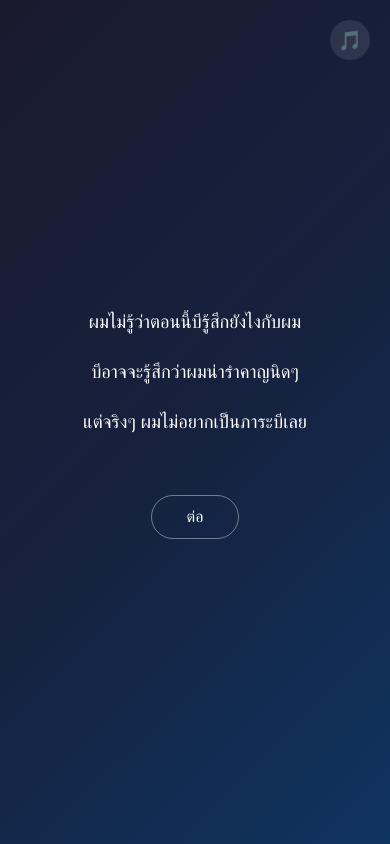
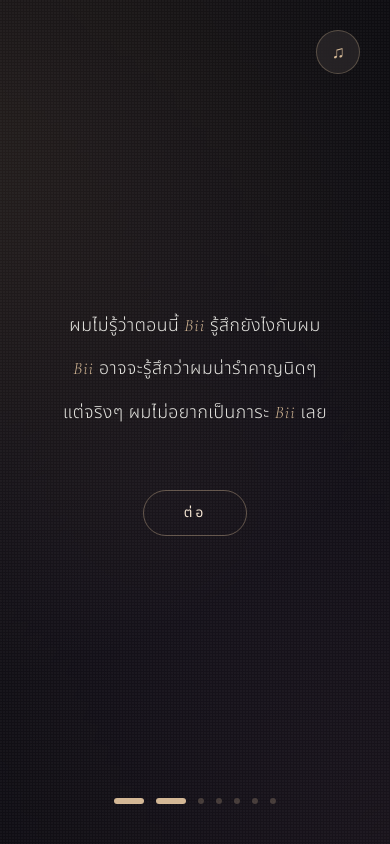
Before and after one commit to jingwei95/bii, a plain HTML site: page index.html in a window 390 px wide. Both pictures are taken after a click on the button "เริ่ม". Drawn offline with nearby package versions, Linux system fonts and the light colour scheme.

Commit message:
Update index.html

```diff
--- a/index.html
+++ b/index.html
@@ -3,139 +3,338 @@
 <head>
 <meta charset="UTF-8">
 <meta name="viewport" content="width=device-width, initial-scale=1.0">
-<title>ถึงบี 🤍</title>
+<title>To Bii 🤍</title>
+<link href="https://fonts.googleapis.com/css2?family=Cormorant+Garamond:ital,wght@0,300;0,400;1,300&family=Noto+Sans+Thai:wght@300;400&display=swap" rel="stylesheet">
 <style>
   * { margin: 0; padding: 0; box-sizing: border-box; }
+
+  html, body {
+    overflow-x: hidden;
+    height: 100%;
+  }
+
   body {
-    font-family: 'Sukhumvit Set', 'Helvetica Neue', sans-serif;
-    background: linear-gradient(135deg, #1a1a2e 0%, #16213e 50%, #0f3460 100%);
-    color: #fff;
+    font-family: 'Noto Sans Thai', 'Cormorant Garamond', serif;
+    background: #0a0a0f;
+    color: #f5f5f0;
     min-height: 100vh;
     display: flex;
     align-items: center;
     justify-content: center;
-    overflow-x: hidden;
+    position: relative;
+    overflow: hidden;
   }
+
+  /* 動態背景 */
+  body::before {
+    content: '';
+    position: fixed;
+    top: -50%;
+    left: -50%;
+    width: 200%;
+    height: 200%;
+    background:
+      radial-gradient(circle at 20% 30%, rgba(180, 140, 100, 0.15) 0%, transparent 40%),
+      radial-gradient(circle at 80% 70%, rgba(120, 80, 100, 0.12) 0%, transparent 40%),
+      radial-gradient(circle at 50% 50%, rgba(80, 60, 90, 0.1) 0%, transparent 50%);
+    animation: drift 20s ease-in-out infinite;
+    z-index: 0;
+  }
+
+  @keyframes drift {
+    0%, 100% { transform: translate(0, 0) rotate(0deg); }
+    33% { transform: translate(-5%, 5%) rotate(2deg); }
+    66% { transform: translate(5%, -5%) rotate(-2deg); }
+  }
+
+  /* 顆粒紋理 */
+  body::after {
+    content: '';
+    position: fixed;
+    top: 0;
+    left: 0;
+    width: 100%;
+    height: 100%;
+    background-image:
+      radial-gradient(circle at 1px 1px, rgba(255, 255, 255, 0.03) 1px, transparent 0);
+    background-size: 3px 3px;
+    pointer-events: none;
+    z-index: 1;
+  }
+
   .container {
-    max-width: 480px;
-    padding: 40px 30px;
+    max-width: 520px;
+    padding: 60px 40px;
     text-align: center;
+    position: relative;
+    z-index: 2;
   }
+
   .page {
     display: none;
-    animation: fadeIn 1.2s ease-in;
+    animation: fadeInUp 1.8s cubic-bezier(0.16, 1, 0.3, 1);
   }
+
   .page.active {
     display: block;
   }
-  @keyframes fadeIn {
-    from { opacity: 0; transform: translateY(20px); }
-    to { opacity: 1; transform: translateY(0); }
+
+  @keyframes fadeInUp {
+    from {
+      opacity: 0;
+      transform: translateY(40px);
+      filter: blur(4px);
+    }
+    to {
+      opacity: 1;
+      transform: translateY(0);
+      filter: blur(0);
+    }
   }
-  h1 {
-    font-size: 2.2em;
-    margin-bottom: 30px;
+
+  /* 封面 */
+  .cover-title {
+    font-family: 'Cormorant Garamond', serif;
+    font-size: 3.5em;
     font-weight: 300;
+    font-style: italic;
+    letter-spacing: 8px;
+    margin: 30px 0 40px 0;
+    background: linear-gradient(135deg, #f5e6d3 0%, #d4b896 50%, #b89968 100%);
+    -webkit-background-clip: text;
+    -webkit-text-fill-color: transparent;
+    background-clip: text;
+    text-shadow: 0 0 40px rgba(212, 184, 150, 0.2);
+  }
+
+  /* 內文 */
+  p {
+    font-size: 1.2em;
+    line-height: 2.2;
+    margin-bottom: 8px;
+    font-weight: 300;
+    color: rgba(245, 245, 240, 0.92);
+    letter-spacing: 0.5px;
+  }
+
+  p:last-of-type {
+    margin-bottom: 0;
+  }
+
+  /* 強調 Bii */
+  .bii {
+    font-family: 'Cormorant Garamond', serif;
+    font-style: italic;
+    font-weight: 400;
+    color: #d4b896;
     letter-spacing: 1px;
   }
-  p {
-    font-size: 1.15em;
-    line-height: 1.9;
-    margin-bottom: 15px;
-    font-weight: 300;
+
+  /* 按鈕 */
+  .next-btn {
+    margin-top: 60px;
+    padding: 14px 50px;
+    background: transparent;
+    color: #f5e6d3;
+    border: 1px solid rgba(212, 184, 150, 0.4);
+    border-radius: 50px;
+    font-size: 0.95em;
+    cursor: pointer;
+    transition: all 0.6s cubic-bezier(0.16, 1, 0.3, 1);
+    font-family: 'Noto Sans Thai', sans-serif;
+    letter-spacing: 3px;
+    text-transform: uppercase;
+    position: relative;
+    overflow: hidden;
   }
-  .next-btn {
-    margin-top: 40px;
-    padding: 12px 35px;
-    background: transparent;
+
+  .next-btn::before {
+    content: '';
+    position: absolute;
+    top: 0;
+    left: -100%;
+    width: 100%;
+    height: 100%;
+    background: linear-gradient(90deg, transparent, rgba(212, 184, 150, 0.2), transparent);
+    transition: left 0.8s;
+  }
+
+  .next-btn:hover {
+    background: rgba(212, 184, 150, 0.08);
+    border-color: #d4b896;
     color: #fff;
-    border: 1px solid rgba(255,255,255,0.4);
-    border-radius: 30px;
-    font-size: 1em;
-    cursor: pointer;
-    transition: all 0.3s;
-    font-family: inherit;
+    letter-spacing: 4px;
+    box-shadow: 0 0 30px rgba(212, 184, 150, 0.2);
   }
-  .next-btn:hover {
-    background: rgba(255,255,255,0.1);
-    border-color: #fff;
+
+  .next-btn:hover::before {
+    left: 100%;
   }
+
+  /* 愛心 */
   .heart {
-    font-size: 3em;
-    margin: 20px 0;
+    font-size: 2.5em;
+    margin: 30px 0;
+    animation: heartbeat 2.5s ease-in-out infinite;
+    display: inline-block;
   }
+
+  @keyframes heartbeat {
+    0%, 100% { transform: scale(1); opacity: 0.9; }
+    50% { transform: scale(1.08); opacity: 1; }
+  }
+
+  /* 音樂控制 */
   .music-control {
     position: fixed;
-    top: 20px;
-    right: 20px;
-    background: rgba(255,255,255,0.1);
-    border: none;
-    color: #fff;
-    width: 40px;
-    height: 40px;
+    top: 30px;
+    right: 30px;
+    background: rgba(245, 230, 211, 0.08);
+    border: 1px solid rgba(212, 184, 150, 0.3);
+    color: #d4b896;
+    width: 44px;
+    height: 44px;
     border-radius: 50%;
     cursor: pointer;
-    font-size: 1.2em;
+    font-size: 1.1em;
+    transition: all 0.4s;
+    z-index: 100;
+    backdrop-filter: blur(10px);
+  }
+
+  .music-control:hover {
+    background: rgba(245, 230, 211, 0.15);
+    transform: scale(1.1);
+  }
+
+  /* 進度指示 */
+  .progress {
+    position: fixed;
+    bottom: 40px;
+    left: 50%;
+    transform: translateX(-50%);
+    display: flex;
+    gap: 12px;
+    z-index: 10;
+  }
+
+  .progress-dot {
+    width: 6px;
+    height: 6px;
+    border-radius: 50%;
+    background: rgba(212, 184, 150, 0.25);
+    transition: all 0.5s;
+  }
+
+  .progress-dot.active {
+    background: #d4b896;
+    width: 30px;
+    border-radius: 3px;
+  }
+
+  /* 最後一頁特殊 */
+  .final-heart {
+    font-size: 3em;
+    margin: 20px 0 30px 0;
+  }
+
+  .final-spacer {
+    height: 25px;
+  }
+
+  /* 響應式 */
+  @media (max-width: 600px) {
+    .container {
+      padding: 40px 25px;
+    }
+
+    .cover-title {
+      font-size: 2.8em;
+      letter-spacing: 5px;
+    }
+
+    p {
+      font-size: 1.1em;
+      line-height: 2;
+    }
+
+    .next-btn {
+      padding: 12px 40px;
+      font-size: 0.85em;
+    }
   }
 </style>
 </head>
 <body>
 
-<button class="music-control" onclick="toggleMusic()">🎵</button>
+<button class="music-control" onclick="toggleMusic()" id="musicBtn">♪</button>
 
 <div class="container">
 
   <div class="page active" id="page1">
     <div class="heart">🤍</div>
-    <h1>ถึงบี</h1>
+    <h1 class="cover-title">To Bii</h1>
     <button class="next-btn" onclick="showPage(2)">เริ่ม</button>
   </div>
 
   <div class="page" id="page2">
-    <p>ผมไม่รู้ว่าตอนนี้บีรู้สึกยังไงกับผม</p>
-    <p>บีอาจจะรู้สึกว่าผมน่ารำคาญนิดๆ</p>
-    <p>แต่จริงๆ ผมไม่อยากเป็นภาระบีเลย</p>
+    <p>ผมไม่รู้ว่าตอนนี้ <span class="bii">Bii</span> รู้สึกยังไงกับผม</p>
+    <p><span class="bii">Bii</span> อาจจะรู้สึกว่าผมน่ารำคาญนิดๆ</p>
+    <p>แต่จริงๆ ผมไม่อยากเป็นภาระ <span class="bii">Bii</span> เลย</p>
     <button class="next-btn" onclick="showPage(3)">ต่อ</button>
   </div>
 
   <div class="page" id="page3">
     <p>ผมเข้าใจว่าทุกคนต้องมีพื้นที่ของตัวเอง</p>
-    <p>ผมรู้ว่าผมคิดถึงบีมาก ผมว่าบีก็รู้</p>
-    <p>ผมพยายามรอบีอยู่</p>
-    <p>หวังว่าบีจะรู้สึกได้นะ</p>
+    <p>ผมรู้ว่าผมคิดถึง <span class="bii">Bii</span> มาก</p>
+    <p>ผมว่า <span class="bii">Bii</span> ก็รู้</p>
+    <p>ผมพยายามรอ <span class="bii">Bii</span> อยู่</p>
+    <p>หวังว่า <span class="bii">Bii</span> จะรู้สึกได้นะ</p>
     <button class="next-btn" onclick="showPage(4)">ต่อ</button>
   </div>
 
   <div class="page" id="page4">
-    <p>แค่บางครั้งบีหายไปเงียบๆ</p>
+    <p>แค่บางครั้ง <span class="bii">Bii</span> หายไปเงียบๆ</p>
     <p>ผมก็ยังตกใจอยู่บ้าง 🤣</p>
     <button class="next-btn" onclick="showPage(5)">ต่อ</button>
   </div>
 
   <div class="page" id="page5">
-    <p>ผมมีอะไรอยากทำกับบีอีกเยอะ</p>
-    <p>ไม่อยากแค่นอนกับบี อยากไปเที่ยวด้วยกัน</p>
+    <p>ผมมีอะไรอยากทำกับ <span class="bii">Bii</span> อีกเยอะ</p>
+    <p>ไม่อยากแค่นอนกับ <span class="bii">Bii</span></p>
+    <p>อยากไปเที่ยวด้วยกัน</p>
     <p>ไม่เป็นไร เดี๋ยวผมจะทำงานหนักๆ</p>
     <p>ให้เรามีเวลาเที่ยวด้วยกันมากขึ้น 😈</p>
     <button class="next-btn" onclick="showPage(6)">ต่อ</button>
   </div>
 
   <div class="page" id="page6">
-    <p>ผมรู้ว่าบีก็พยายามเปลี่ยนเพื่อผม</p>
+    <p>ผมรู้ว่า <span class="bii">Bii</span> ก็พยายามเปลี่ยนเพื่อผม</p>
     <p>ขอบคุณมากๆนะ 🤍</p>
     <button class="next-btn" onclick="showPage(7)">ต่อ</button>
   </div>
 
   <div class="page" id="page7">
-    <div class="heart">🤍</div>
-    <p>ผมรักบี</p>
-    <p>ผมไม่อยากเป็นภาระของบี</p>
-    <p>ผมอยากเป็นคนที่ทำให้บีรู้สึกปลอดภัย</p>
-    <p>อยากให้บีอยู่กับผมแล้วสบายใจ</p>
-    <br>
-    <p>แต่ผมก็ต้องการให้บีเห็นผมด้วย 🤍</p>
+    <div class="final-heart">🤍</div>
+    <p>ผมรัก <span class="bii">Bii</span></p>
+    <p>ผมไม่อยากเป็นภาระของ <span class="bii">Bii</span></p>
+    <p>ผมอยากเป็นคนที่ทำให้ <span class="bii">Bii</span> รู้สึกปลอดภัย</p>
+    <p>อยากให้ <span class="bii">Bii</span> อยู่กับผมแล้วสบายใจ</p>
+    <div class="final-spacer"></div>
+    <p>แต่ผมก็ต้องการให้ <span class="bii">Bii</span> เห็นผมด้วย 🤍</p>
   </div>
 
+</div>
+
+<!-- 進度指示 -->
+<div class="progress" id="progress">
+  <div class="progress-dot active"></div>
+  <div class="progress-dot"></div>
+  <div class="progress-dot"></div>
+  <div class="progress-dot"></div>
+  <div class="progress-dot"></div>
+  <div class="progress-dot"></div>
+  <div class="progress-dot"></div>
 </div>
 
 <audio id="bgMusic" loop>
@@ -143,23 +342,44 @@
 </audio>
 
 <script>
+  let currentPage = 1;
+  const totalPages = 7;
+
   function showPage(num) {
     document.querySelectorAll('.page').forEach(p => p.classList.remove('active'));
     document.getElementById('page' + num).classList.add('active');
 
-    // 開始音樂（在 user 第一次點擊後）
+    // 更新進度
+    document.querySelectorAll('.progress-dot').forEach((dot, i) => {
+      if (i < num) {
+        dot.classList.add('active');
+      } else {
+        dot.classList.remove('active');
+      }
+    });
+
+    currentPage = num;
+
+    // 音樂自動播放（首次點擊後）
     const music = document.getElementById('bgMusic');
-    if (music.paused) {
+    if (music.paused && num > 1) {
       music.play().catch(e => console.log('Music autoplay blocked'));
+      document.getElementById('musicBtn').textContent = '♫';
     }
+
+    // 平滑滾動到頂部
+    window.scrollTo({ top: 0, behavior: 'smooth' });
   }
 
   function toggleMusic() {
     const music = document.getElementById('bgMusic');
+    const btn = document.getElementById('musicBtn');
     if (music.paused) {
       music.play();
+      btn.textContent = '♫';
     } else {
       music.pause();
+      btn.textContent = '♪';
     }
   }
 </script>
```
